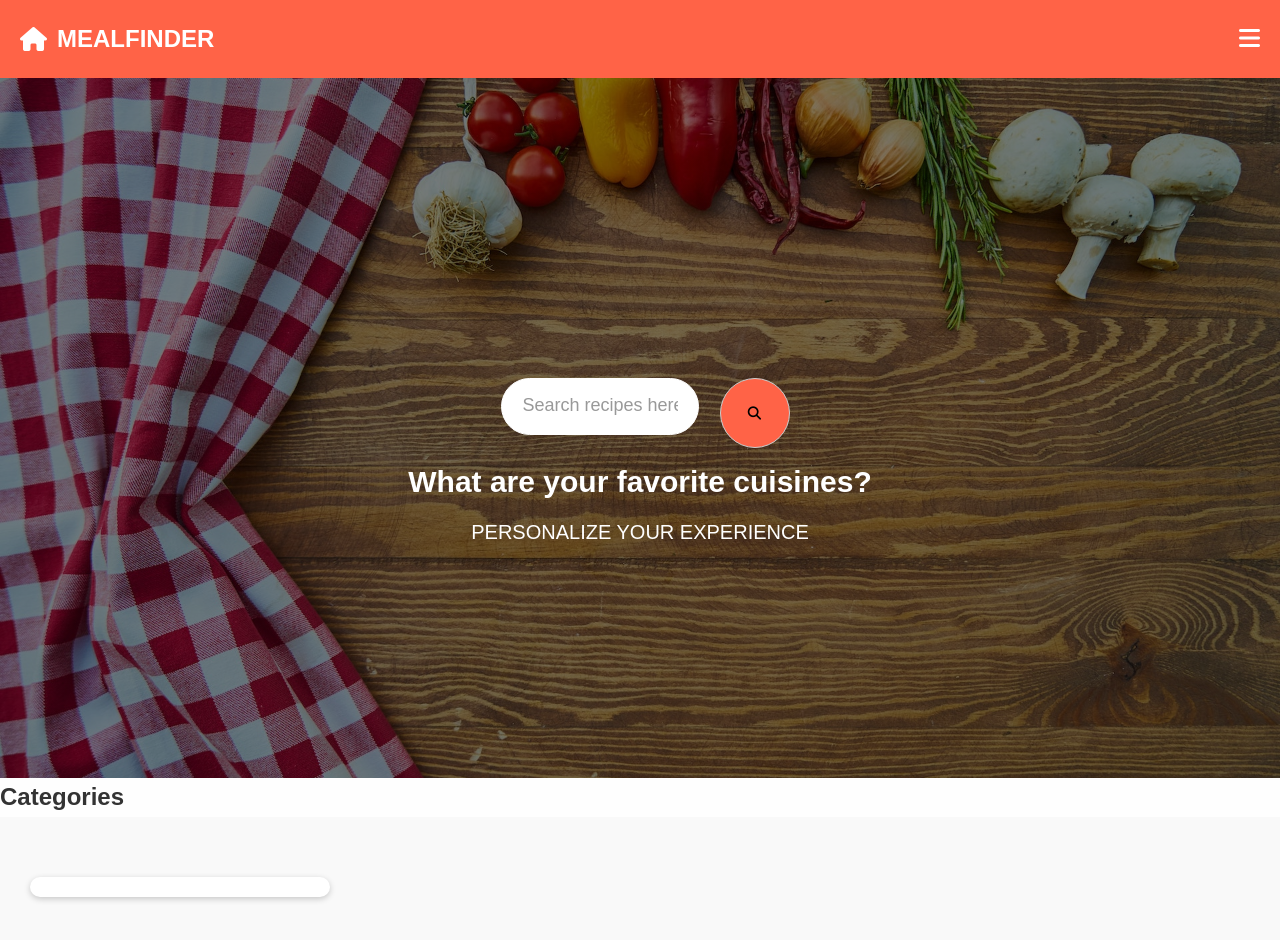
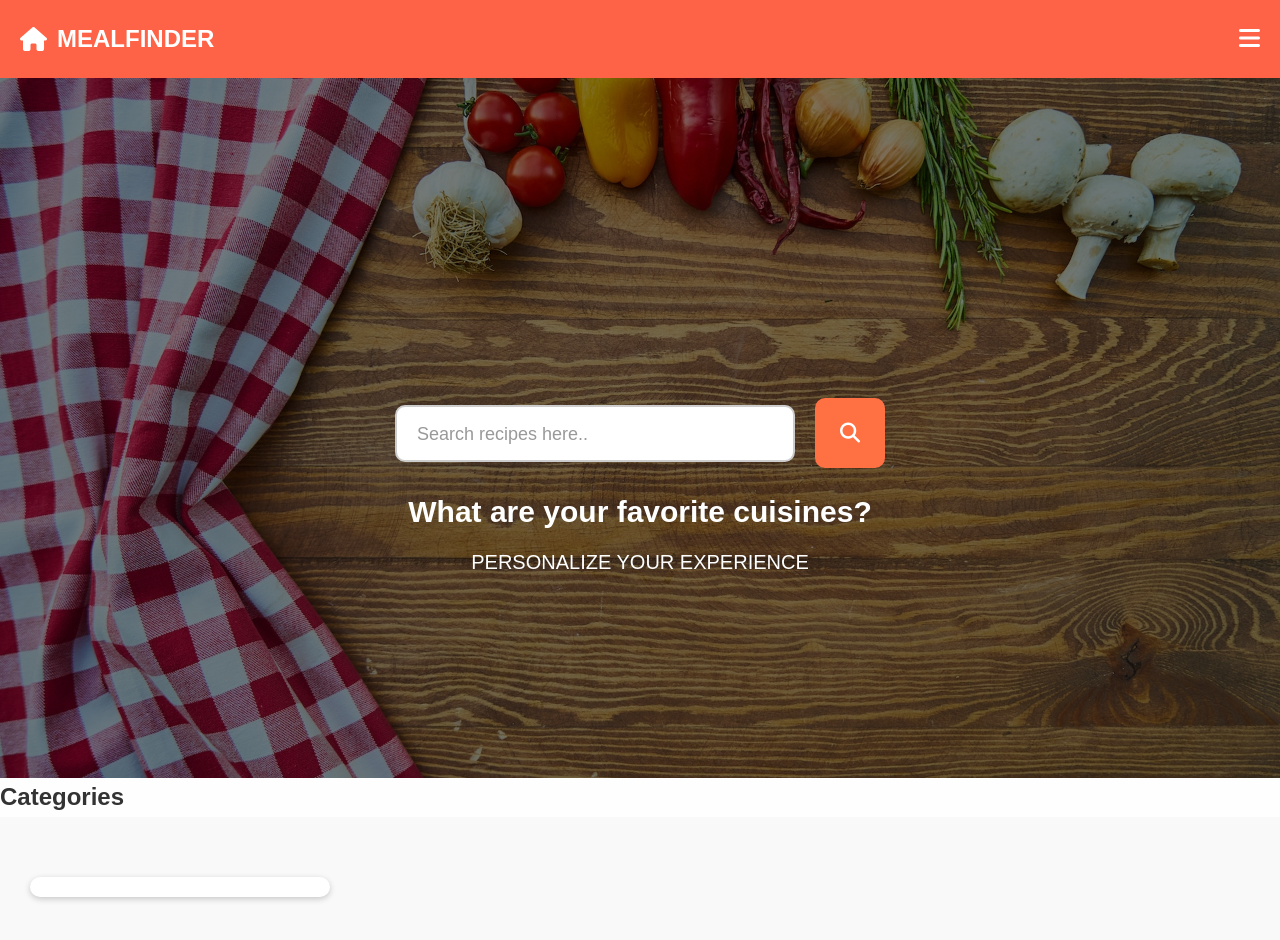
Before and after one commit to supriyachedimala/MealFinder-Js, a plain HTML site: page Mealfinder-js/index.html in a window 1280 px wide. Drawn offline with Linux system fonts and the light colour scheme; no server answers.

Commit message:
MealFinder-js

```diff
--- a/Mealfinder-js/index.html
+++ b/Mealfinder-js/index.html
@@ -7,9 +7,42 @@
   <link rel="stylesheet" href="style.css">
   <link rel="stylesheet" href="https://cdnjs.cloudflare.com/ajax/libs/font-awesome/6.7.2/css/all.min.css">
 
+  <style>
+    /* 🔹 Added styles to increase search bar size */
+    .search-bar {
+      display: flex;
+      justify-content: center;
+      align-items: center;
+      margin: 20px auto;
+      max-width: 600px;
+    }
+
+    .search-bar input {
+      font-size: 20px;   /* Bigger text */
+      padding: 15px 20px; /* More height & spacing */
+      width: 400px;       /* Wider box */
+      border: 2px solid #ccc;
+      border-radius: 10px;
+      outline: none;
+    }
+
+    .search-bar button {
+      padding: 15px 20px;
+      font-size: 20px;
+      margin-left: 10px;
+      border: none;
+      background-color: #ff7043;
+      color: white;
+      border-radius: 10px;
+      cursor: pointer;
+    }
+
+    .search-bar button:hover {
+      background-color: #e65c2d;
+    }
+  </style>
 </head>
 <body>
-
 
   <div class="topbar">
     <div class="container">
@@ -35,26 +68,21 @@
           </ul>
         </nav>
       </div>
-
     </div>
   </div>
 
-
   <header class="header">
-    <div  class="search-bar">
+    <div class="search-bar">
       <a href="./search.html">
-        <input type="text"  placeholder="Search recipes here.." /></a>
-        <button ><i class="fa-solid fa-magnifying-glass"></i></button>
-      </div>
+        <input type="text" placeholder="Search recipes here.." />
+      </a>
+      <button><i class="fa-solid fa-magnifying-glass"></i></button>
     </div>
     <div class="hero-text">
       <h1>What are your favorite cuisines?</h1>
       <p>PERSONALIZE YOUR EXPERIENCE</p>
     </div>
   </header>
-
-
-
 
   <h2 class="heading">Categories</h2>
 
@@ -63,9 +91,6 @@
     <div class="tag"></div>
   </div>
 
-
-
-
   <script src="script.js"></script>
 </body>
 </html>
```
Lines whose indentation alone changed are shown as unchanged.
